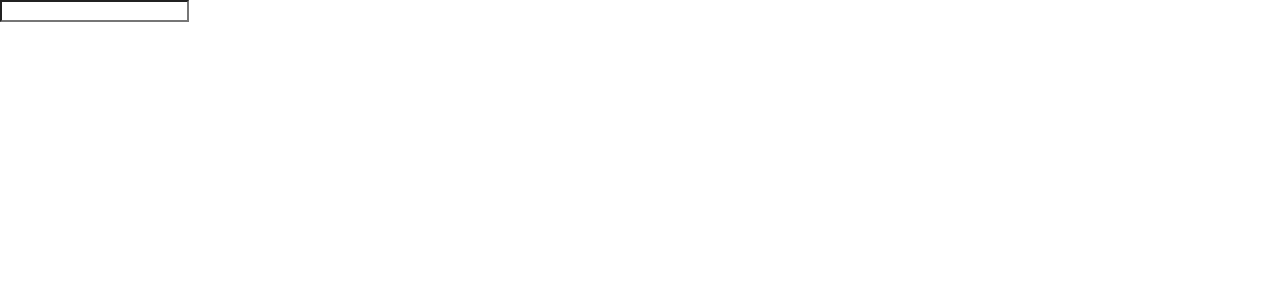
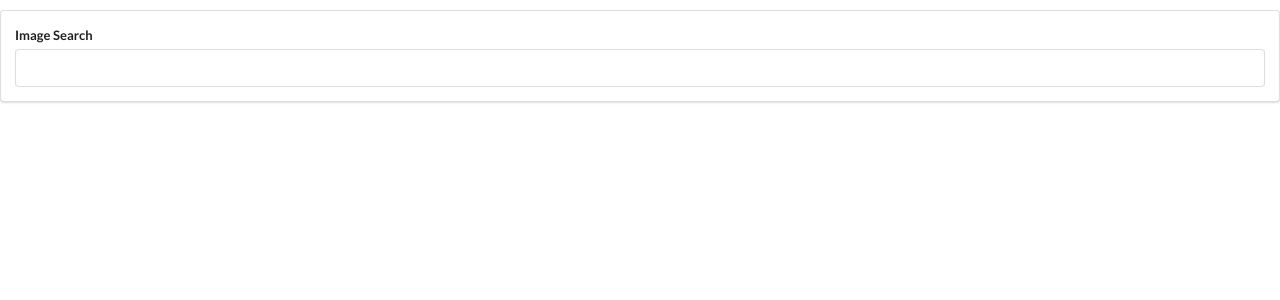
Before and after one commit to oabaig/React_Redux, a React (Create React App) app in the folder pics/: page / in a window 1280 px wide. Shown: the top 300 px of the page. Built offline with nearby package versions, Linux system fonts and the light colour scheme.

Commit message:
added semantic ui styling to searchbar

```diff
--- a/pics/src/components/App.js
+++ b/pics/src/components/App.js
@@ -3,8 +3,8 @@
 
 export default function App() {
 	return (
-		<>
+		<div classNameName="ui container" style={{ marginTop: '10px' }}>
 			<SearchBar />
-		</>
+		</div>
 	);
 }
--- a/pics/src/components/SearchBar.js
+++ b/pics/src/components/SearchBar.js
@@ -3,8 +3,13 @@
 export default class SearchBar extends React.Component {
 	render() {
 		return (
-			<div>
-				<input type="text" />
+			<div className="ui segment">
+				<form className="ui form">
+					<div className="field">
+						<label>Image Search</label>
+						<input type="text" />
+					</div>
+				</form>
 			</div>
 		);
 	}
```
